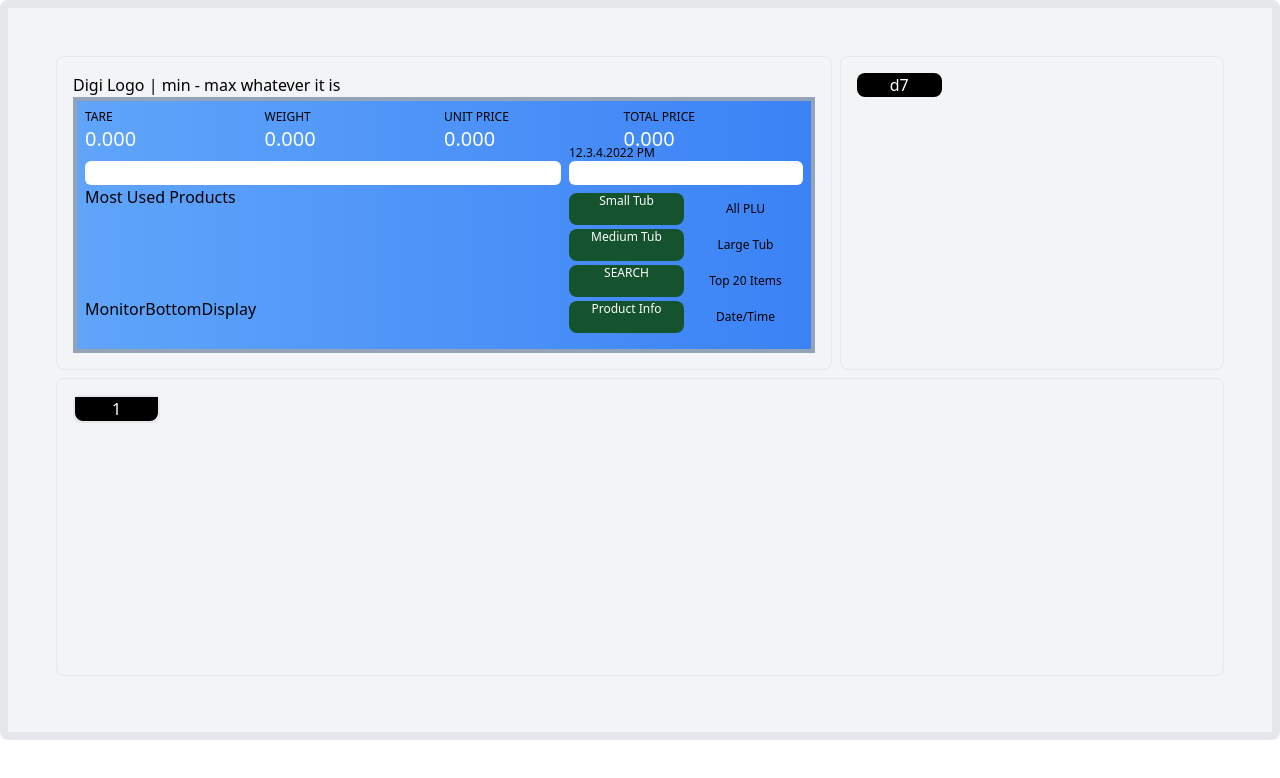
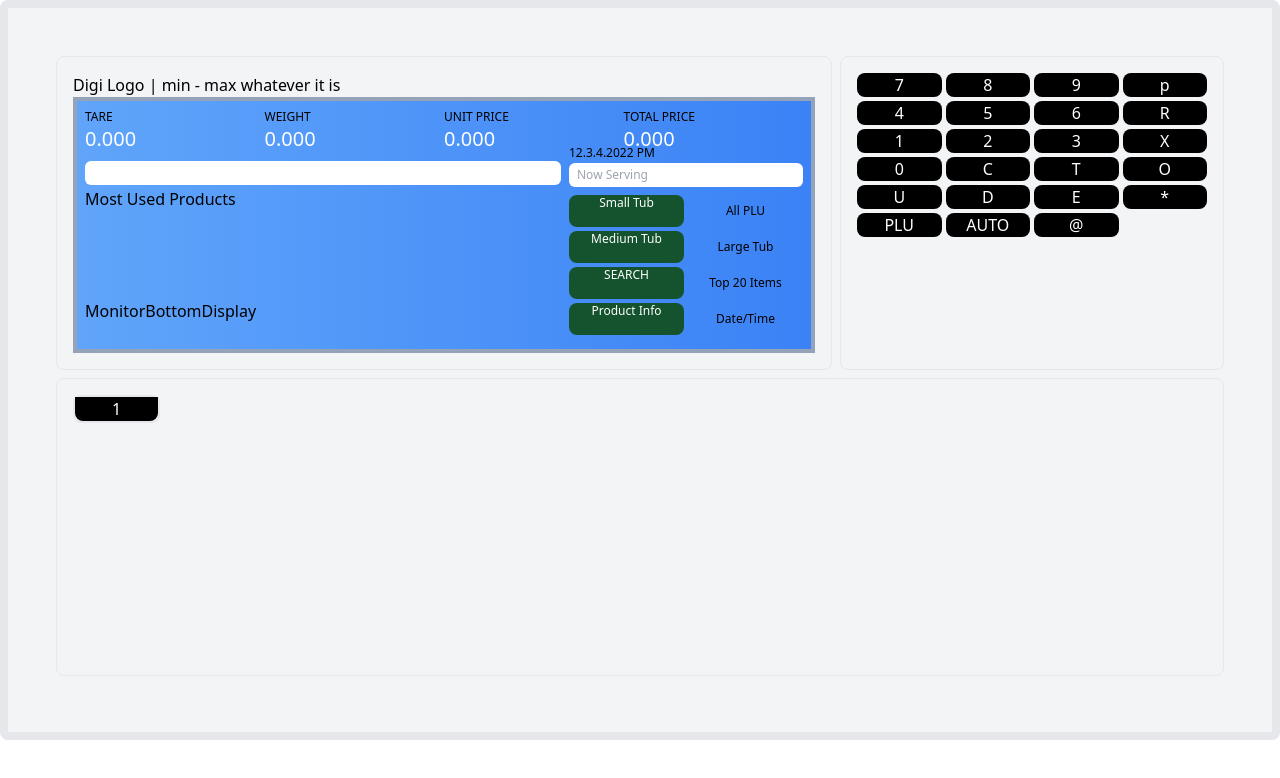
Before and after one commit to abhi886/weighingscale-next, a Next.js app: page / in a window 1280 px wide. Shown: the top 778 px of the page. Built offline with nearby package versions, Linux system fonts and the light colour scheme.

Commit message:
Create PLU input field state value

```diff
--- a/components/monitor/MonitorDisplayInput/MonitorDisplayInput.tsx
+++ b/components/monitor/MonitorDisplayInput/MonitorDisplayInput.tsx
@@ -1,6 +1,6 @@
-import React from "react";
+import React, { useState } from "react";
 
-const MonitorDisplayInput = () => {
+const MonitorDisplayInput = ({ pluValue, handlePlu }: any) => {
   return (
     <div className='grid grid-cols-3 gap-2 '>
       {/* Text and PLU number */}
@@ -15,7 +15,10 @@ const MonitorDisplayInput = () => {
         <p className='text-xs'>12.3.4.2022 PM </p>
         <input
           type='text'
-          className='p-2 h-6 w-full flex-grow rounded-md focus:outline-none flex-shrink'
+          className='p-2 h-6 w-full text-xs flex-grow rounded-md focus:outline-none flex-shrink'
+          value={pluValue}
+          placeholder={"Now Serving"}
+          onChange={handlePlu}
         ></input>{" "}
       </div>
     </div>
--- a/components/monitordisplay/MonitorDisplay.tsx
+++ b/components/monitordisplay/MonitorDisplay.tsx
@@ -5,13 +5,16 @@ import {
   MonitorMostUsed,
   MonitorBottomDisplay,
 } from "@components/monitor";
-const MonitorDisplay = () => {
+const MonitorDisplay = ({ pluValue, handlePlu }: any) => {
   return (
     <div className='sm:col-span-2 border border-r-1 rounded-lg p-4 '>
       <div>Digi Logo | min - max whatever it is</div>
       <div className='w-full h-64 bg-gradient-to-r from-blue-400 to-blue-500 border-4 border-slate-400 p-2'>
         <MonitorTopDisplay></MonitorTopDisplay>
-        <MonitorDisplayInput></MonitorDisplayInput>
+        <MonitorDisplayInput
+          pluValue={pluValue}
+          handlePlu={handlePlu}
+        ></MonitorDisplayInput>
         <MonitorMostUsed></MonitorMostUsed>
         <MonitorBottomDisplay></MonitorBottomDisplay>
       </div>
--- a/components/pludisplay/PluDisplay.tsx
+++ b/components/pludisplay/PluDisplay.tsx
@@ -1,11 +1,37 @@
 import React from "react";
 import { PluNumberCard } from "@components/plunumbers";
-
+const pluNumbersList = [
+  7,
+  8,
+  9,
+  "p",
+  4,
+  5,
+  6,
+  "R",
+  1,
+  2,
+  3,
+  "X",
+  0,
+  "C",
+  "T",
+  "O",
+  "U",
+  "D",
+  "E",
+  "*",
+  "PLU",
+  "AUTO",
+  "@",
+];
 const PluDisplay = () => {
   return (
     <div className='border border-r-1 rounded-lg p-4'>
       <div className='grid grid-cols-4 grid-row-6 gap-1'>
-        <PluNumberCard></PluNumberCard>
+        {pluNumbersList.map((pl) => (
+          <PluNumberCard key={pl} value={pl}></PluNumberCard>
+        ))}
       </div>
     </div>
   );
--- a/components/plunumbers/PluNumberCard/PluNumberCard.tsx
+++ b/components/plunumbers/PluNumberCard/PluNumberCard.tsx
@@ -1,9 +1,12 @@
 import React from "react";
 
-const PluNumberCard = () => {
+const PluNumberCard = ({ value }) => {
   return (
-    <div className='bg-black text-white w-full h-full text-center rounded-lg'>
-      d7
+    <div
+      className='bg-black text-white w-full h-full text-center rounded-lg'
+      onClick={() => alert(value)}
+    >
+      {value}
     </div>
   );
 };
--- a/components/weighingmachinedisplay/WeighingMachineDisplay.tsx
+++ b/components/weighingmachinedisplay/WeighingMachineDisplay.tsx
@@ -1,14 +1,21 @@
-import React from "react";
+import React, { useState } from "react";
 import MonitorDisplay from "@components/monitordisplay/MonitorDisplay";
 import PluDisplay from "@components/pludisplay/PluDisplay";
-import SaveNumberDisplay from '../savenumbersdisplay/SaveNumberDisplay';
+import SaveNumberDisplay from "../savenumbersdisplay/SaveNumberDisplay";
 
 const WeighingMachineDisplay = () => {
+  const [pluValue, setPluValue] = useState("");
+  const handlePluChange = (e) => {
+    setPluValue(e.target.value);
+  };
   return (
     <div className='w-full bg-gray-100 border-8 rounded-lg p-12'>
       <div className='sm:grid sm:grid-cols-3 sm:grid-rows-2 gap-x-2'>
         {/* First Grid - Monitor Section*/}
-        <MonitorDisplay></MonitorDisplay>
+        <MonitorDisplay
+          pluValue={pluValue}
+          handlePlu={handlePluChange}
+        ></MonitorDisplay>
         {/* Second Grid - PLU Number Section*/}
         <PluDisplay></PluDisplay>
         {/* Last Grid - SaveNumber Section */}
```
